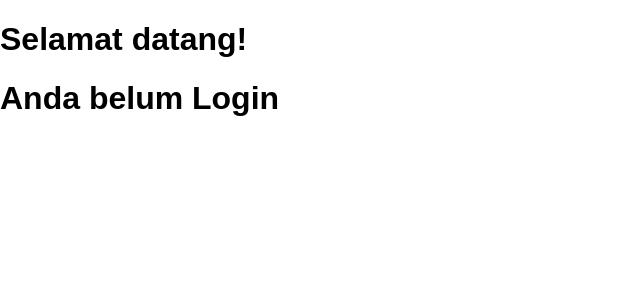
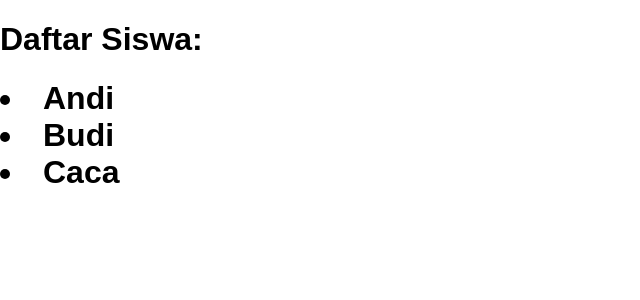
Before and after one commit to herdianajones/reactjs, a React (Create React App) app: page / in a window 1280 px wide. Shown: the top 300 px of the page, without its empty margins (0-640 px from the left). Built offline with nearby package versions, Linux system fonts and the light colour scheme.

Commit message:
lesson 10 added

```diff
--- a/src/App.js
+++ b/src/App.js
@@ -4,21 +4,16 @@ import './App.css';
 
 class App extends Component {
   render() {
-    function login(x) {
-      const udahLogIn = x;
-      if (udahLogIn) {
-        return 'Anda sudah Login';
-      }
-      return 'Anda belum Login';
-    }
+    const siswa = ['Andi','Budi','Caca'];
+    const listSiswa = siswa.map((siswa) => <li>{siswa}</li>);
 
     return (
       <div>
-        <h1>Selamat datang!</h1>
-        <h1>{login(false)}</h1>
+        <h1>Daftar Siswa:</h1>
+        <h1>{listSiswa}</h1>
       </div>
-    );
-  }
+      );
+    }
 }
 
 export default App;
```
